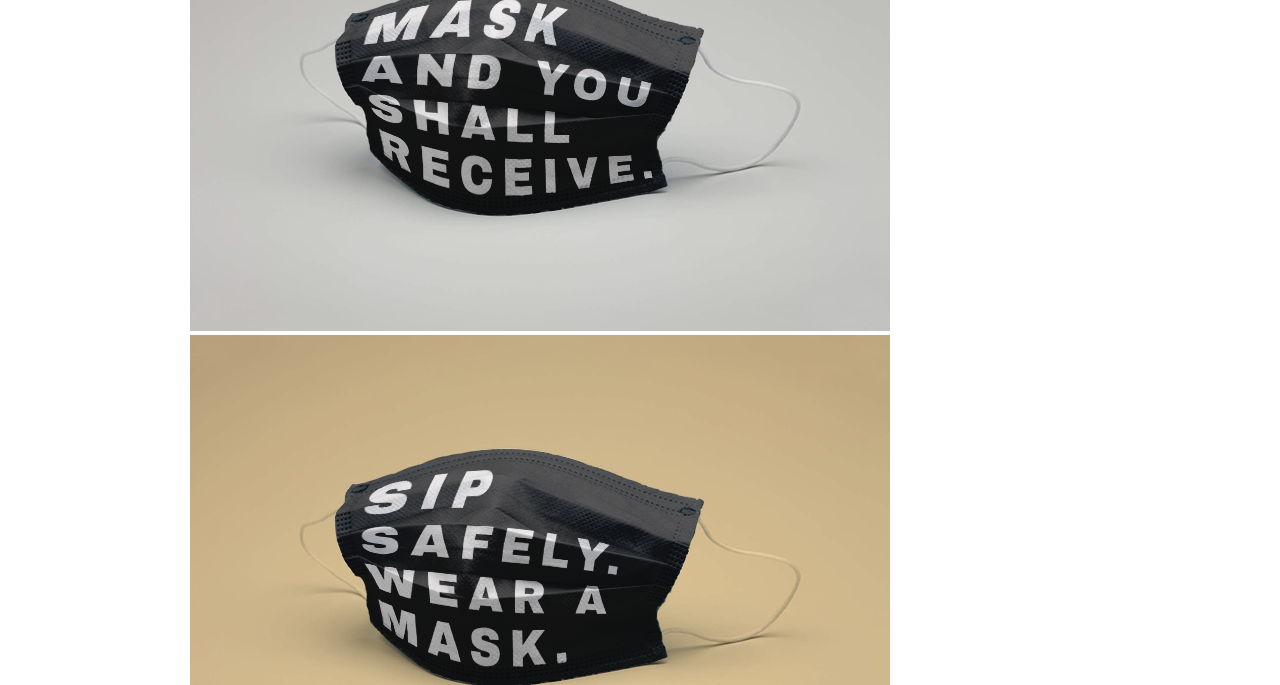
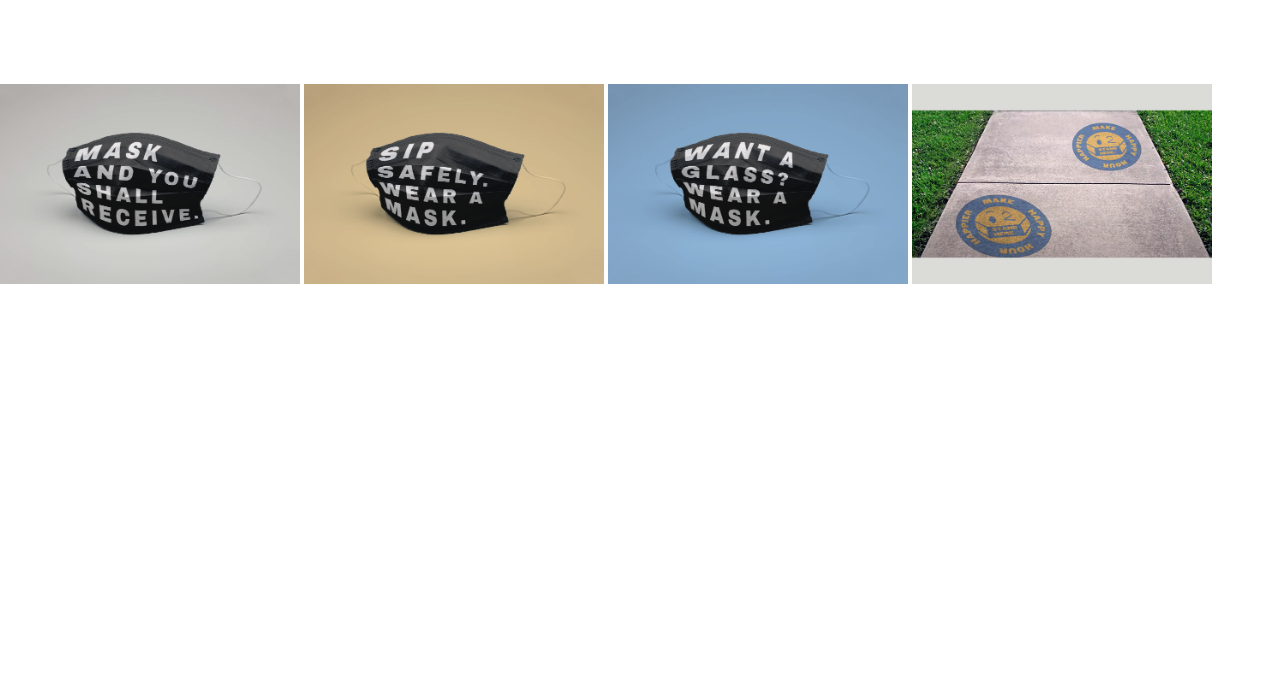
Before and after one commit to cwaycarter/p3-lightbox, a plain HTML site: page index.html in a window 1280 px wide. Shown: the part 216-901 px from the top of the page. Drawn offline with nearby package versions, Linux system fonts and the light colour scheme.

Commit message:
styled lightbox and margins

```diff
--- a/css/styles.css
+++ b/css/styles.css
@@ -20,17 +20,17 @@ body {
     color: black;
 }
 
-section {
-    width: 900px;
-    margin: 80px auto;
-}
-
 h1,
 h2 {
     font-family: 'Archivo Black', sans-serif;
     font-size: 37px;
     text-align: center;
     letter-spacing: 1px;
+}
+
+main,
+h1 {
+    padding-top: 80px;
 }
 
 
@@ -105,6 +105,25 @@ header img {
 
 ::selection {
     background: #f2c06396;
+}
+
+
+/* ===========================================
+
+
+lightbox
+
+
+
+=============================================*/
+
+.gallery {
+    margin: 100px auto 400px auto;
+    max-width: 1300px;
+}
+
+.gallery img {
+    display: inline;
 }
 
 
--- a/index.html
+++ b/index.html
@@ -50,12 +50,16 @@
 
 
     <main>
+        <h1>PROTOTYPE GALLERY</h1>
+
         <section class="gallery">
-            <img src="images/maskreceive.png" alt="mask prototype" title="mask prototype">
+            <a href="images/maskreceive.png" data-lightbox="image-1" data-title="Mask Prototype 1"><img src="images/maskreceive.png" alt="mask prototype" title="mask prototype" width="300"></a>
 
-            <img src="images/sip.png" alt="mask prototype" title="mask prototype">
+            <a href="images/sip.png" data-lightbox="image-2" data-title="Mask Prototype 2"><img src="images/sip.png" alt="mask prototype" title="mask prototype" width="300"></a>
 
-            <img src="images/wantglass.png" alt="mask prototype" title="mask prototype">
+            <a href="images/wantglass.png" data-lightbox="image-3" data-title="Mask Prototype 3"><img src="images/wantglass.png" alt="mask prototype" title="mask prototype" width="300"></a>
+
+            <a href="images/sidewalk.png" data-lightbox="image-4" data-title="Decal Prototype"><img src="images/sidewalk.png" alt="decal prototype" title="decal prototype" width="300"></a>
 
         </section>
 
@@ -91,9 +95,9 @@
         </nav>
     </footer>
 
+    <script src="lightbox/src/js/lightbox.js"></script>
+
 </body>
 
 
-
-
 </html>
```
Also changed, not shown: images/sidewalk.png (added).
